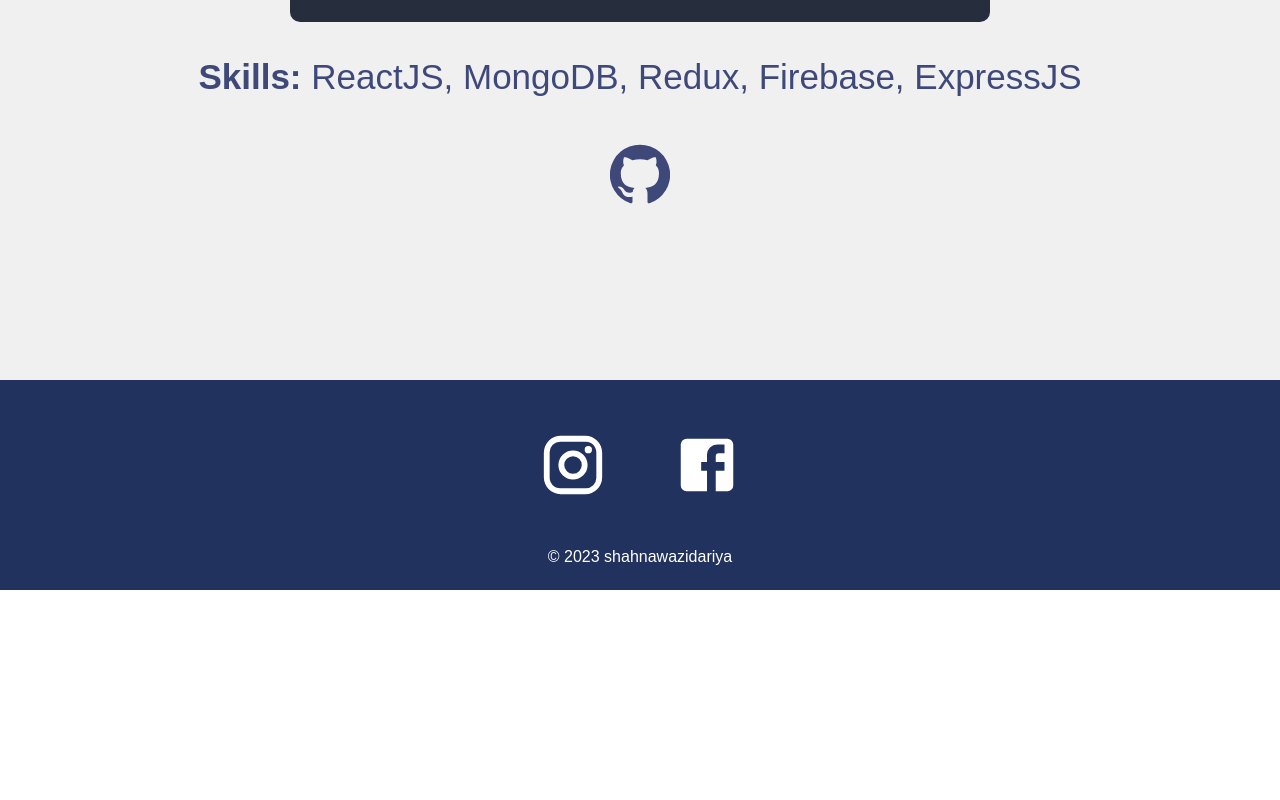
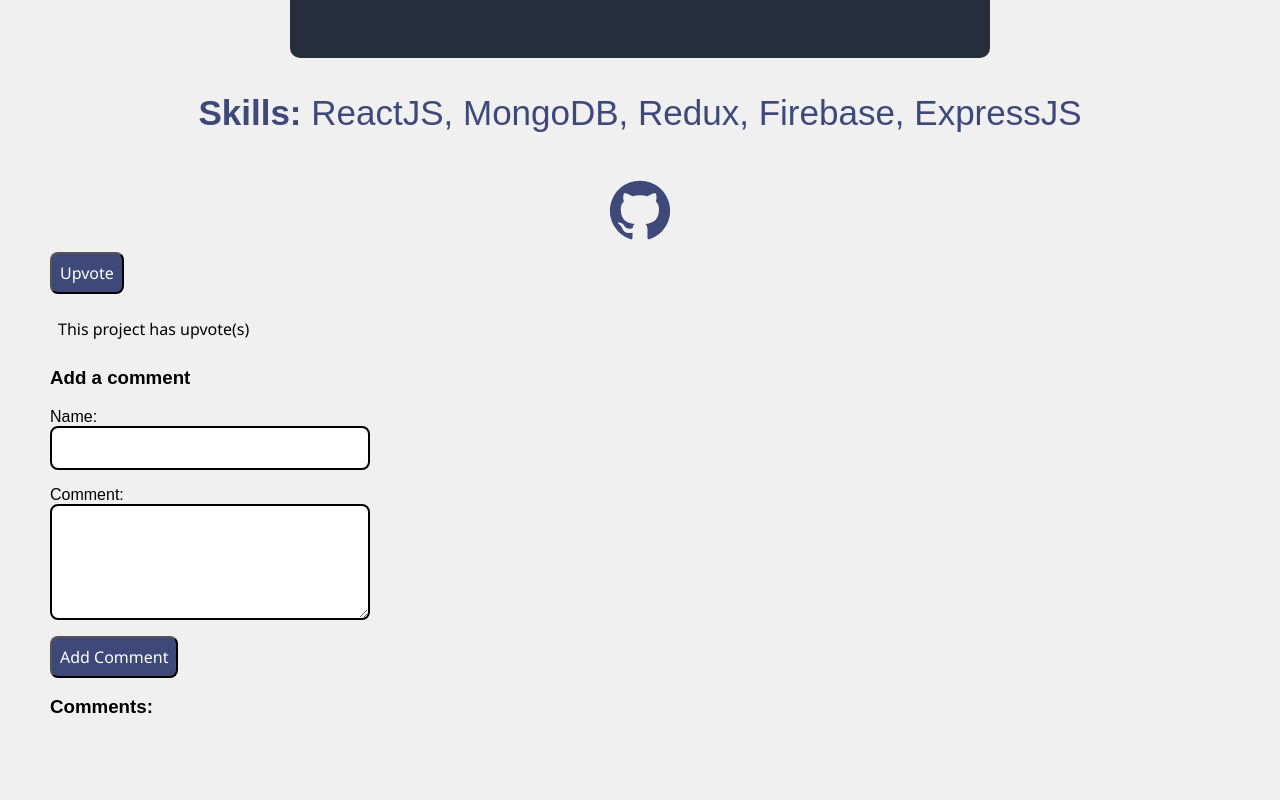
Before and after one commit to shahnawaz52/Personal-Portfolio, a React (Create React App) app: page /project/1 in a window 1280 px wide. Shown: the part 620-1420 px from the top of the page. Before the commit the page ends 1210 px from the top, so only its background shows below. Built offline with nearby package versions, Linux system fonts and the light colour scheme.

Commit message:
Add inpt for comment

```diff
--- /dev/null
+++ b/src/components/AddCommentForm.js
@@ -0,0 +1,37 @@
+// import axios from "axios";
+import { useState } from "react";
+// import articles from "../pages/article-content";
+import "../styles/AddCommentForm.css";
+
+const AddcommentForm = ({ articleName, onArticleUpdated }) => {
+    const [name, setName] = useState('');
+    const [commentText, setCommentText] = useState('');
+
+    const addComment = async () => {
+        // const response = await axios.post(`/api/articles/${articleName}/comments`, {
+        //     postedBy: name,
+        //     text: commentText,
+        // });
+        // const updatedArticle = response.data;
+        // onArticleUpdated(updatedArticle);
+        setName('');
+        setCommentText('');
+    }
+
+    return (
+        <div id="add-comment-form">
+            <h3>Add a comment</h3>
+            <label>
+                Name:
+                <input value={name} onChange={e => setName(e.target.value)} type="text"/>
+            </label>
+            <label>
+                Comment:
+                <textarea value={commentText} onChange={e => setCommentText(e.target.value)} rows="4" cols="50" />
+            </label>
+            <button onClick={addComment}>Add Comment</button>
+        </div>
+    )
+}
+
+export default AddcommentForm;
--- /dev/null
+++ b/src/components/CommentsList.js
@@ -0,0 +1,16 @@
+const CommentsList = ({ comments }) => {
+
+    return (
+        <>
+            <h3>Comments:</h3>
+            {/* {comments.map(comment => (
+                <div className="comment" key={comment.postedBy + ": " + comment.text}>
+                    <h4>{comment.postedBy}</h4>
+                    <p>{comment.text}</p>
+                </div>
+            ))} */}
+        </>
+    )
+}
+
+export default CommentsList;
--- a/src/helper/ProjectList.js
+++ b/src/helper/ProjectList.js
@@ -2,6 +2,7 @@ import Spotify from "../assets/spotify.jpg"
 import Articles from "../assets/articles.jpg"
 import Appointment from "../assets/appointment.jpg"
 import Drowsiness from "../assets/drowsiness.jpg"
+import Marketplace from "../assets/Marketplace.jpg"
 
 export const ProjectList = [
     {
@@ -23,6 +24,13 @@ export const ProjectList = [
         link: "https://github.com/shahnawaz52/Appointment-App",
     },
     {
+        name: "Marketplace",
+        image: Marketplace,
+        skills: "PHP, MySQL, Cookies, Session",
+        link: "https://github.com/shahnawaz52/CMPE-272-Marketplace",
+
+    },
+    {
         name: "Drowsiness Detection",
         image: Drowsiness,
         skills: "OpenCV, Keras, Numpy",
--- a/src/pages/ProjectDisplay.js
+++ b/src/pages/ProjectDisplay.js
@@ -3,20 +3,47 @@ import { IconButton } from "@material-ui/core"
 import { useParams } from "react-router-dom";
 import { ProjectList } from "../helper/ProjectList";
 import "../styles/ProjectDisplay.css"
+import AddcommentForm from "../components/AddCommentForm";
+import CommentsList from "../components/CommentsList";
 
 const ProjectDisplay = () => {
     const { id } = useParams();
-    const project = ProjectList[id]
+    const project = ProjectList[id];
+
+    const addUpVote = async () => {
+        // const response = await axios.put(`/api/articles/${articleId}/upvote`);
+        // const updateArticle = response.data;
+        // setArticleInfo(updateArticle);
+    }
     return (
-        <div className="project">
+        <div>
+        <div>
+            <div className="project">
             <h1>{project.name}</h1>
             <img src={project.image} alt=""/>
             <p>
                 <b>Skills:</b> {project.skills}
             </p>
+            <div>
             <IconButton component="a" href={project.link} target="_blank">
                 <GitHubIcon className="icon" />
             </IconButton>
+            </div>
+            </div>
+
+            <div className="upvotes-section">
+                <button onClick={addUpVote}>Upvote</button>
+                      {/* <button>login to upvote</button> */}
+                <p>This project has {} upvote(s)</p>
+            </div>
+            <div>
+            <AddcommentForm
+                articleName=""
+                onArticleUpdated="" />
+
+            <CommentsList comments="" />
+            </div>
+        </div>
         </div>
     )
 }
--- /dev/null
+++ b/src/styles/AddCommentForm.css
@@ -0,0 +1,37 @@
+.add-comment-form {
+    border-bottom: 2px solid black;
+    padding: 16px;
+    margin-left: 50px;
+  }
+
+  .add-comment-form h3 {
+    margin-bottom: 16px;
+    margin-left: 50px;
+  }
+
+  label, h3 {
+    margin-left: 50px;
+  }
+
+  button {
+    margin-left: 50px;
+    padding: 8px;
+    font-family: 'Segoe UI', Tahoma, Geneva, Verdana, sans-serif;
+    font-size: 16px;
+    background-color: #3e497a;
+    color: white;
+    border-radius: 8px;
+    cursor: pointer;
+  }
+
+  input, textarea {
+    display: block;
+    width: 300px;
+    padding: 8px;
+    margin-left: 50px;
+    border-radius: 8px;
+    font-family: 'Segoe UI', Tahoma, Geneva, Verdana, sans-serif;
+    font-size: 18px;
+    border: 2px solid black;
+    margin-bottom: 16px;
+  }
--- a/src/styles/ProjectDisplay.css
+++ b/src/styles/ProjectDisplay.css
@@ -1,6 +1,7 @@
 .project {
     width: 100%;
-    height: calc(100vh - 100px);
+    /* height: calc(100vh - 100px); */
+    height: auto;
     display: flex;
     justify-content: center;
     align-items: center;
@@ -26,3 +27,25 @@
     font-size: 60px;
     color: #3e497a;
 }
+
+.upvotes-section {
+    width: 100%;
+}
+
+.upvotes-section button {
+    margin-left: 50px;
+    padding: 8px;
+    font-family: 'Segoe UI', Tahoma, Geneva, Verdana, sans-serif;
+    font-size: 16px;
+    background-color: #3e497a;
+    color: white;
+    border-radius: 8px;
+    cursor: pointer;
+}
+
+.upvotes-section p {
+    margin-left: 50px;
+    padding: 8px;
+    font-family: 'Segoe UI', Tahoma, Geneva, Verdana, sans-serif;
+    font-size: 16px;
+}
```
Also changed, not shown: src/assets/Marketplace.jpg (added).
